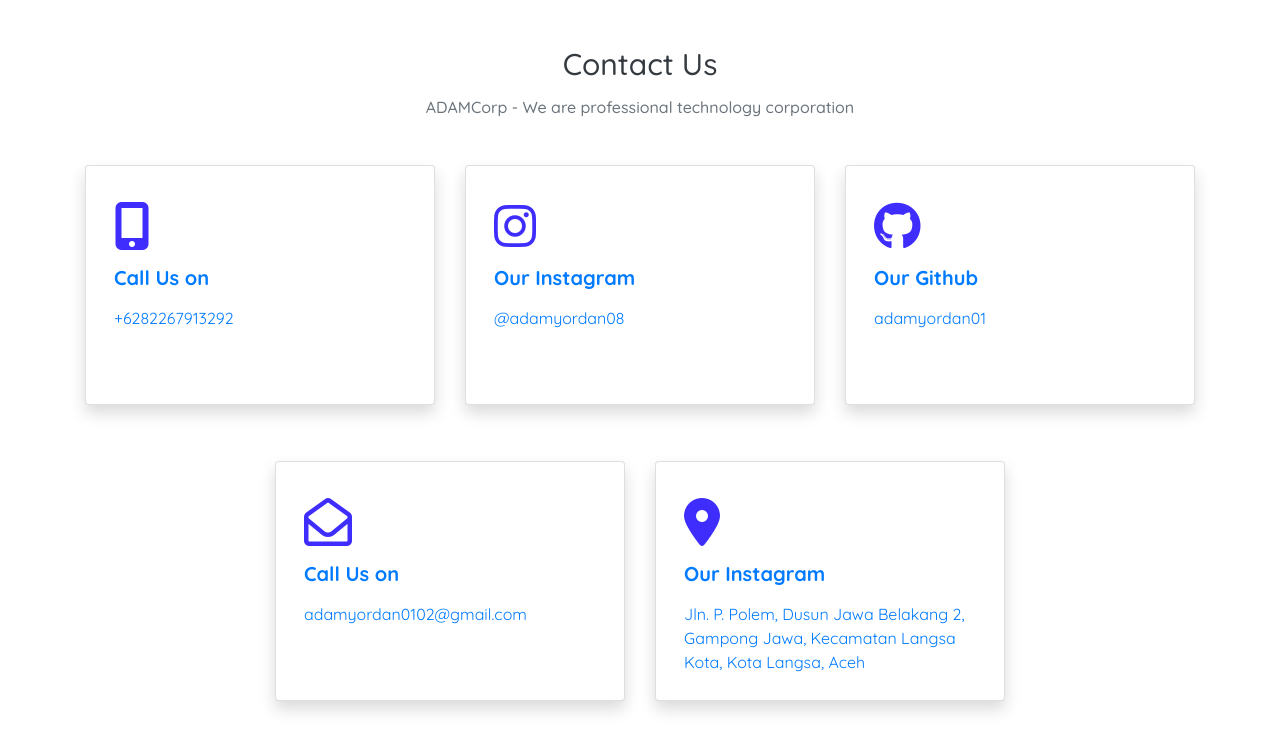
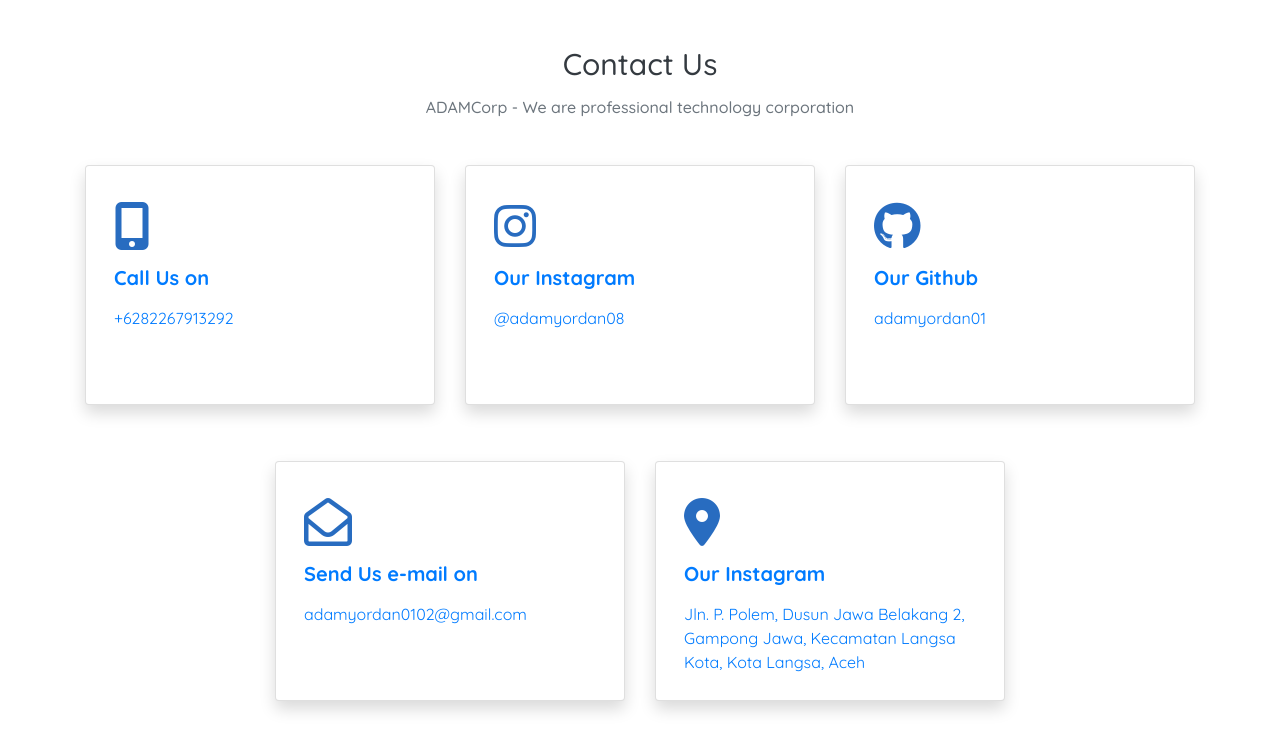
Before and after one commit to adamyordan01/companyprofile, a plain HTML site: page contact.html in a window 1280 px wide. Shown: the part 639-1393 px from the top of the page. Drawn offline with nearby package versions, Linux system fonts and the light colour scheme.

Commit message:
resize dan recolor
resize dan recolor

```diff
--- a/contact.html
+++ b/contact.html
@@ -110,7 +110,7 @@
                     <div class="card shadow bg-white rounded" style="height: 15rem;">
                         <div class="card-body mx-2">
                             <div class="my-3">
-                                <i style="color: #3F2DFD;" class="fas    fa-3x fa-mobile-alt"></i>
+                                <i style="color: #286cc0;" class="fas    fa-3x fa-mobile-alt"></i>
                             </div>
                             <h5 class="card-title text-primary my-3" style="font-weight: bold;">Call Us on</h5>
                             <p class="card-text  text-primary">+6282267913292</p>
@@ -121,7 +121,7 @@
                     <div class="card shadow bg-white rounded" style="height: 15rem;">
                         <div class="card-body mx-2">
                             <div class="my-3">
-                                <i style="color: #3F2DFD;" class="fab fa-3x fa-instagram"></i>
+                                <i style="color: #286cc0;" class="fab fa-3x fa-instagram"></i>
                             </div>
                             <h5 class="card-title my-3 text-primary" style="font-weight: bold;">Our Instagram</h5>
                             <p class="card-text text-primary">@adamyordan08</p>
@@ -132,7 +132,7 @@
                     <div class="card shadow bg-white rounded" style="height: 15rem;">
                         <div class="card-body mx-2">
                             <div class="my-3">
-                                <i style="color: #3F2DFD;" class="fab fa-3x fa-github"></i>
+                                <i style="color: #286cc0;" class="fab fa-3x fa-github"></i>
                             </div>
                             <h5 class="card-title text-primary my-3" style="font-weight: bold;">Our Github</h5>
                             <p class="card-text text-primary">adamyordan01</p>
@@ -146,9 +146,9 @@
                     <div class="card shadow bg-white rounded" style="height: 15rem;">
                         <div class="card-body mx-2">
                             <div class="my-3">
-                                <i style="color: #3F2DFD;" class="far fa-3x fa-envelope-open"></i>
+                                <i style="color: #286cc0;" class="far fa-3x fa-envelope-open"></i>
                             </div>
-                            <h5 class="card-title text-primary my-3" style="font-weight: bold;">Call Us on</h5>
+                            <h5 class="card-title text-primary my-3" style="font-weight: bold;">Send Us e-mail on</h5>
                             <p class="card-text  text-primary">adamyordan0102@gmail.com</p>
                         </div>
                     </div>
@@ -157,7 +157,7 @@
                     <div class="card shadow bg-white rounded" style="height: 15rem;">
                         <div class="card-body mx-2">
                             <div class="my-3">
-                                <i style="color: #3F2DFD;" class="fas fa-3x fa-map-marker-alt"></i>
+                                <i style="color: #286cc0;" class="fas fa-3x fa-map-marker-alt"></i>
                             </div>
                             <h5 class="card-title my-3 text-primary" style="font-weight: bold;">Our Instagram</h5>
                             <p class="card-text text-primary">Jln. P. Polem, Dusun Jawa Belakang 2, Gampong Jawa, Kecamatan Langsa Kota,  Kota Langsa, Aceh</p>
```
Also changed, not shown: about.html (+1 -1 lines).
